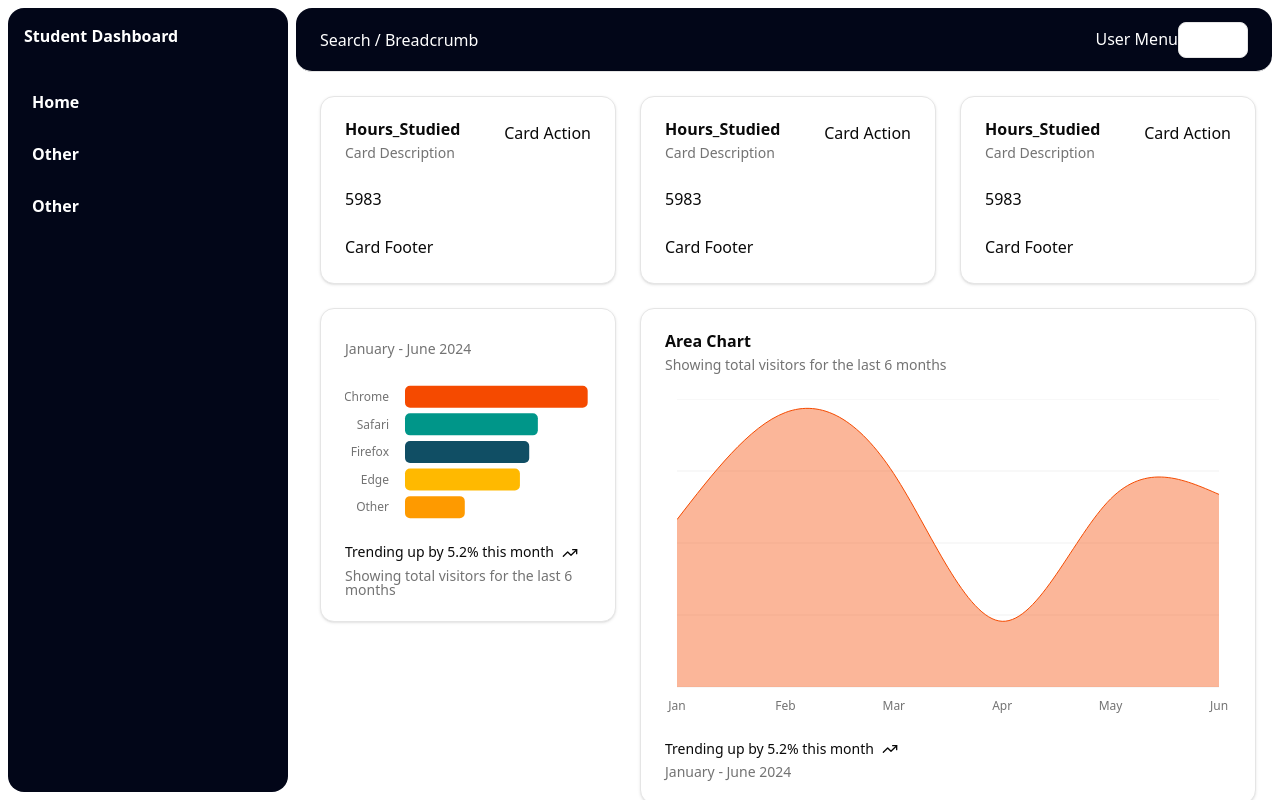
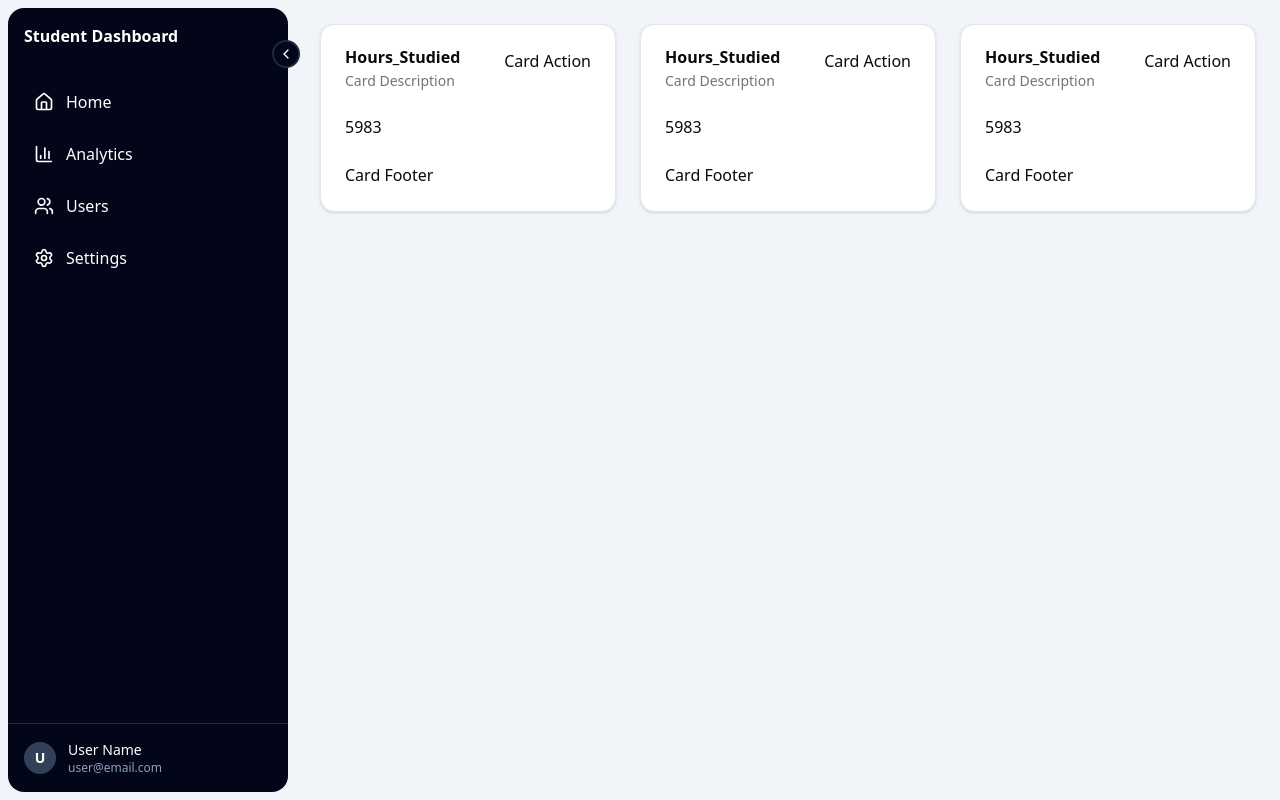
Before and after one commit to CallMeLlms/Dashboard-Project, a Next.js app: page / in a window 1280 px wide. Built offline with nearby package versions, Linux system fonts and the light colour scheme.

Commit message:
drawer  enhancement

```diff
--- a/src/app/page.tsx
+++ b/src/app/page.tsx
@@ -1,20 +1,18 @@
 "use client"
 
 import { useState, useEffect } from "react";
-import DrawernNavigation from "@/components/custom/DrawerNav";
+import DrawerNavigation from "@/components/custom/DrawerNav";
 import { Button } from "@/components/ui/button"
 import CustomCardComp from "@/components/custom/CustomCard";
 import ChartAreaDefault from "@/components/custom/CardChart";
 import { ChartBarMixed } from "@/components/custom/BarChart";
 import { DropdownMenuCheckboxes } from "@/components/custom/DropdownMenu"
-import Papa from "papaparse"
 
 export default function Home() {
-  const [openDrawerNav, setOpenDrawerNav] = useState<boolean>(false);
-
+  const [isDrawerOpen, setIsDrawerOpen] = useState<boolean>(true);
 
   useEffect(() => {
-    const burat =  async () => {
+    const fetchData = async () => {
       try {
         const res = await fetch('/api/parseCsv')
         if (!res.ok) {
@@ -27,64 +25,54 @@ export default function Home() {
         console.error("Failed to fetch CSV from route", error)
       }
     }
-    burat()
+    fetchData()
   }, [])
 
+  const handleSearchClick = () => {
+    console.log("Search clicked");
+    // Add your search logic here
+  }
+
+  const handleNotificationClick = () => {
+    console.log("Notification clicked");
+    // Add your notification logic here
+  }
+
   const repeat = 3
+
   return (
-    <div className="flex h-screen">
-      {/* Sidebar */}
-
-      <div className="p-2">
-        <DrawernNavigation
-          setOpenDrawnerNav={setOpenDrawerNav}
+    <div className="flex h-screen bg-slate-100">
+      {/* Sidebar with smooth transition */}
+      <div className="p-2 transition-all duration-300">
+        <DrawerNavigation
+          isOpen={isDrawerOpen}
+          setIsOpen={setIsDrawerOpen}
         />
       </div>
 
-      {/* <aside className="w-64 bg-muted border-r p-4">
-        <h1 className="text-xl font-bold">My Dashboard</h1>
-      </aside> */}
-
-      {/* Main Content */}
-      <div className="flex flex-col flex-1">
-
-        {/* Component */}
-        <header className="h-16 border-b flex items-center justify-between px-6 rounded-2xl bg-slate-950 mt-2 mr-2">
-          <div className="text-white">Search / Breadcrumb</div>
-
-          {/* Drop Down filter */}
-          <div className="text-white">User Menu
-
-            <DropdownMenuCheckboxes/>
-          </div>
-        </header>
+      {/* Main Content - adapts to drawer width */}
+      <div className="flex flex-col flex-1 transition-all duration-300">
+        {/* Header Component */}
 
         {/* Dashboard Content */}
         <main className="flex-1 overflow-y-auto p-6">
           <div className="grid grid-cols-1 md:grid-cols-2 lg:grid-cols-3 gap-6">
             {/* Example widgets */}
-            {/* Widgest compomnents */}
-
-
             {[...Array(repeat)].map((_, i) => (
               <CustomCardComp key={i} />
             ))}
 
-
-            <div className="col-span-1">
+            {/* Uncomment for charts */}
+            {/* <div className="col-span-1">
               <ChartBarMixed />
             </div>
 
             <div className="col-span-2">
               <ChartAreaDefault />
-            </div>
-
-            {/* <div className="rounded-2xl border p-4 shadow-sm">Card 3</div> */}
+            </div> */}
           </div>
-
         </main>
       </div>
     </div>
-
   );
 }
--- a/src/components/custom/DrawerNav.tsx
+++ b/src/components/custom/DrawerNav.tsx
@@ -1,49 +1,101 @@
 "use client"
 
 import Link from "next/link"
-import { useEffect } from "react"
+import { ChevronLeft, ChevronRight, Home, Settings, BarChart3, Users } from "lucide-react"
 
 type DrawerTypes = {
-    setOpenDrawnerNav: React.Dispatch<React.SetStateAction<boolean>>;
+    isOpen: boolean;
+    setIsOpen: React.Dispatch<React.SetStateAction<boolean>>;
 }
 
-export default function DrawernNavigation ({setOpenDrawnerNav} : DrawerTypes) {
-
-    useEffect(() => {
-
-    },)
+export default function DrawerNavigation({ isOpen, setIsOpen }: DrawerTypes) {
 
     const navItems = [
-        {name: "Home", href: ""},
-        {name: "Other", href: ""},
-        {name: "Other", href: ""},
+        { name: "Home", href: "/", icon: Home },
+        { name: "Analytics", href: "/analytics", icon: BarChart3 },
+        { name: "Users", href: "/users", icon: Users },
+        { name: "Settings", href: "/settings", icon: Settings },
     ]
 
     return (
-        <>
+        <div
+            className={`
+                relative h-full bg-slate-950 rounded-2xl transition-all duration-300 ease-in-out
+                ${isOpen ? 'w-[280px]' : 'w-[80px]'}
+            `}
+        >
+            {/* Toggle Button */}
+            <button
+                onClick={() => setIsOpen(!isOpen)}
+                className="absolute -right-3 top-8 bg-slate-950 border-2 border-slate-800 rounded-full p-1 hover:bg-slate-800 transition-colors z-10"
+            >
+                {isOpen ? (
+                    <ChevronLeft className="w-4 h-4 text-white" />
+                ) : (
+                    <ChevronRight className="w-4 h-4 text-white" />
+                )}
+            </button>
 
-        {/* Base 80px, mas 180px */}
-        <div className="h-full w-[280px] bg-slate-950 rounded-2xl">
             <div className="flex flex-col w-full h-full">
                 <div className="flex gap-2 p-4 flex-col">
-
-                    <div className="mb-6">
-                        <h1 className="text-md font-bold text-white">Student Dashboard</h1>
+                    {/* Header */}
+                    <div className={`mb-6 overflow-hidden transition-all duration-300 ${isOpen ? 'opacity-100' : 'opacity-0'}`}>
+                        <h1 className={`text-md font-bold text-white whitespace-nowrap ${!isOpen && 'invisible'}`}>
+                            Student Dashboard
+                        </h1>
                     </div>
 
-                    {navItems.map((item, index) => (
+                    {/* Navigation Items */}
+                    {navItems.map((item, index) => {
+                        const Icon = item.icon;
+                        return (
+                            <Link
+                                key={index}
+                                href={item.href}
+                                className={`
+                                    cursor-pointer p-2.5 rounded-lg text-white
+                                    hover:bg-[rgba(241,245,249,0.18)]
+                                    transition-all duration-300
+                                    flex items-center gap-3
+                                    ${!isOpen && 'justify-center'}
+                                `}
+                            >
+                                <Icon className="w-5 h-5 flex-shrink-0" />
+                                <span
+                                    className={`
+                                        text-md font-medium whitespace-nowrap
+                                        transition-all duration-300
+                                        ${isOpen ? 'opacity-100 translate-x-0' : 'opacity-0 -translate-x-4 w-0'}
+                                    `}
+                                >
+                                    {item.name}
+                                </span>
+                            </Link>
+                        );
+                    })}
+                </div>
+
+                {/* Footer - User Profile (Optional) */}
+                <div className="mt-auto p-4 border-t border-slate-800">
+                    <div className={`
+                        flex items-center gap-3 text-white
+                        ${!isOpen && 'justify-center'}
+                    `}>
+                        <div className="w-8 h-8 rounded-full bg-slate-700 flex items-center justify-center flex-shrink-0">
+                            <span className="text-sm font-bold">U</span>
+                        </div>
                         <div
-                        key={index}
-                        className="cursor-pointer pl-2 p-2.5 rounded-sm text-white hover:bg-[rgba(241,245,249,0.18)] transition-all duration-300"
+                            className={`
+                                transition-all duration-300
+                                ${isOpen ? 'opacity-100 translate-x-0' : 'opacity-0 -translate-x-4 w-0'}
+                            `}
                         >
-                            <p className="text-md font-bold">
-                                {item.name}
-                            </p>
+                            <p className="text-sm font-medium whitespace-nowrap">User Name</p>
+                            <p className="text-xs text-slate-400 whitespace-nowrap">user@email.com</p>
                         </div>
-                    ))}
+                    </div>
                 </div>
             </div>
         </div>
-        </>
     )
 }
```
